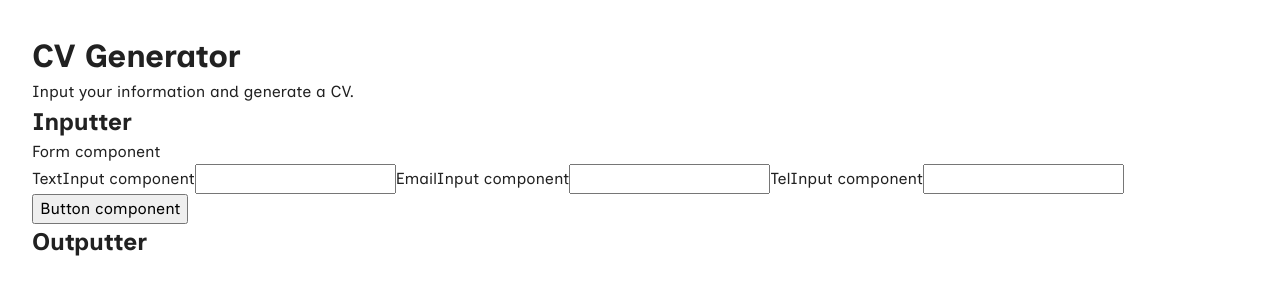
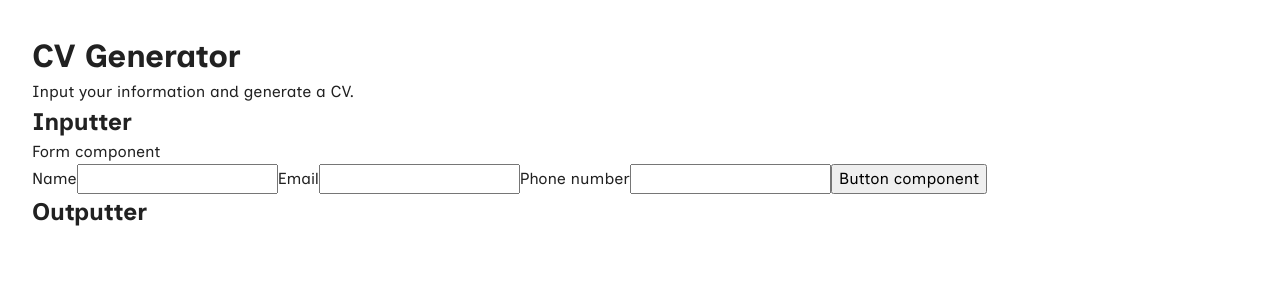
Before and after one commit to dsmchen/cv-app, a React (Vite) app: page / in a window 1280 px wide. Shown: the top 300 px of the page. Built offline with nearby package versions, Linux system fonts and the light colour scheme.

Commit message:
feat: add form labels

```diff
--- a/src/components/Form.jsx
+++ b/src/components/Form.jsx
@@ -7,7 +7,7 @@ export default function Form({ name, setName, email, setEmail, tel, setTel }) {
   return (
     <form>
       <p>Form component</p>
-      <TextInput name={name} setName={setName} />
+      <TextInput label="Name" name={name} setName={setName} />
       <EmailInput email={email} setEmail={setEmail} />
       <TelInput tel={tel} setTel={setTel} />
       <Button />
--- a/src/components/inputs/EmailInput.jsx
+++ b/src/components/inputs/EmailInput.jsx
@@ -5,7 +5,7 @@ export default function EmailInput({ email, setEmail }) {
 
   return (
     <label>
-      EmailInput component
+      Email
       <input type="email" value={email} onChange={handleChange} />
     </label>
   );
--- a/src/components/inputs/TelInput.jsx
+++ b/src/components/inputs/TelInput.jsx
@@ -5,7 +5,7 @@ export default function TelInput({ tel, setTel }) {
 
   return (
     <label>
-      TelInput component
+      Phone number
       <input type="tel" value={tel} onChange={handleChange} />
     </label>
   );
--- a/src/components/inputs/TextInput.jsx
+++ b/src/components/inputs/TextInput.jsx
@@ -1,11 +1,11 @@
-export default function TextInput({ name, setName }) {
+export default function TextInput({ label, name, setName }) {
   function handleChange(e) {
     setName(e.target.value);
   }
 
   return (
     <label>
-      TextInput component
+      {label}
       <input type="text" value={name} onChange={handleChange} />
     </label>
   );
```
